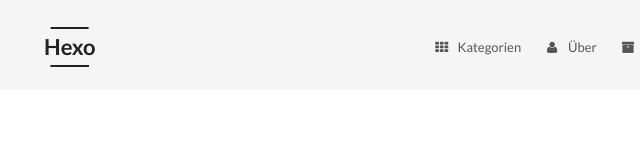
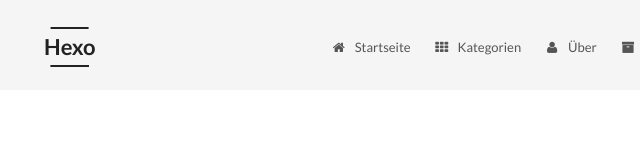
Before and after one commit to UncleGarden/UncleGarden.github.io, a plain HTML site: page 2016/04/12/hello-world/index.html in a window 1280 px wide. Shown: the top 167 px of the page, 67-707 px from the left. Drawn offline with Linux system fonts and the light colour scheme.

Commit message:
Site updated: 2016-04-12 13:53:04

```diff
--- a/2016/04/12/hello-world/index.html
+++ b/2016/04/12/hello-world/index.html
@@ -161,6 +161,16 @@ Quick">
 
 
     <ul id="menu" class="menu">
+
+
+        <li class="menu-item menu-item-home">
+          <a href="/" rel="section">
+
+              <i class="menu-item-icon fa fa-home fa-fw"></i> <br />
+
+            Startseite
+          </a>
+        </li>
 
 
         <li class="menu-item menu-item-categories">
--- a/css/main.css
+++ b/css/main.css
@@ -1534,7 +1534,7 @@ pre .javascript .function {
   width: 4px;
   height: 4px;
   border-radius: 50%;
-  background: #33e7ff;
+  background: #6e2945;
 }
 .links-of-blogroll {
   font-size: 13px;
```
Also changed, not shown: 2016/04/12/test-blog/index.html (+10 -0 lines), archives/2016/04/index.html (+10 -0 lines), archives/2016/index.html (+10 -0 lines), archives/index.html (+10 -0 lines), index.html (+10 -0 lines), python/index.html (+10 -0 lines), scala/index.html (+10 -0 lines).
